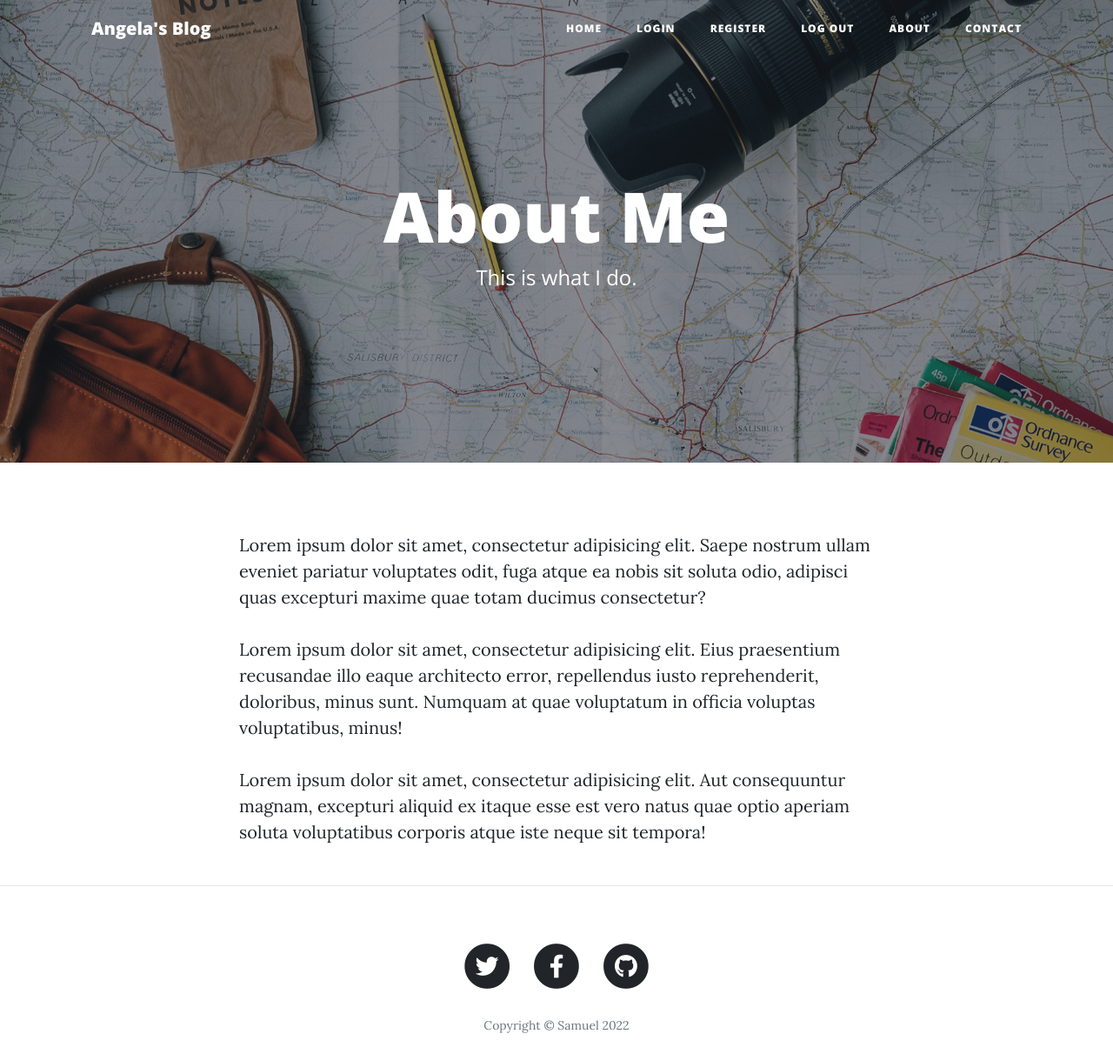
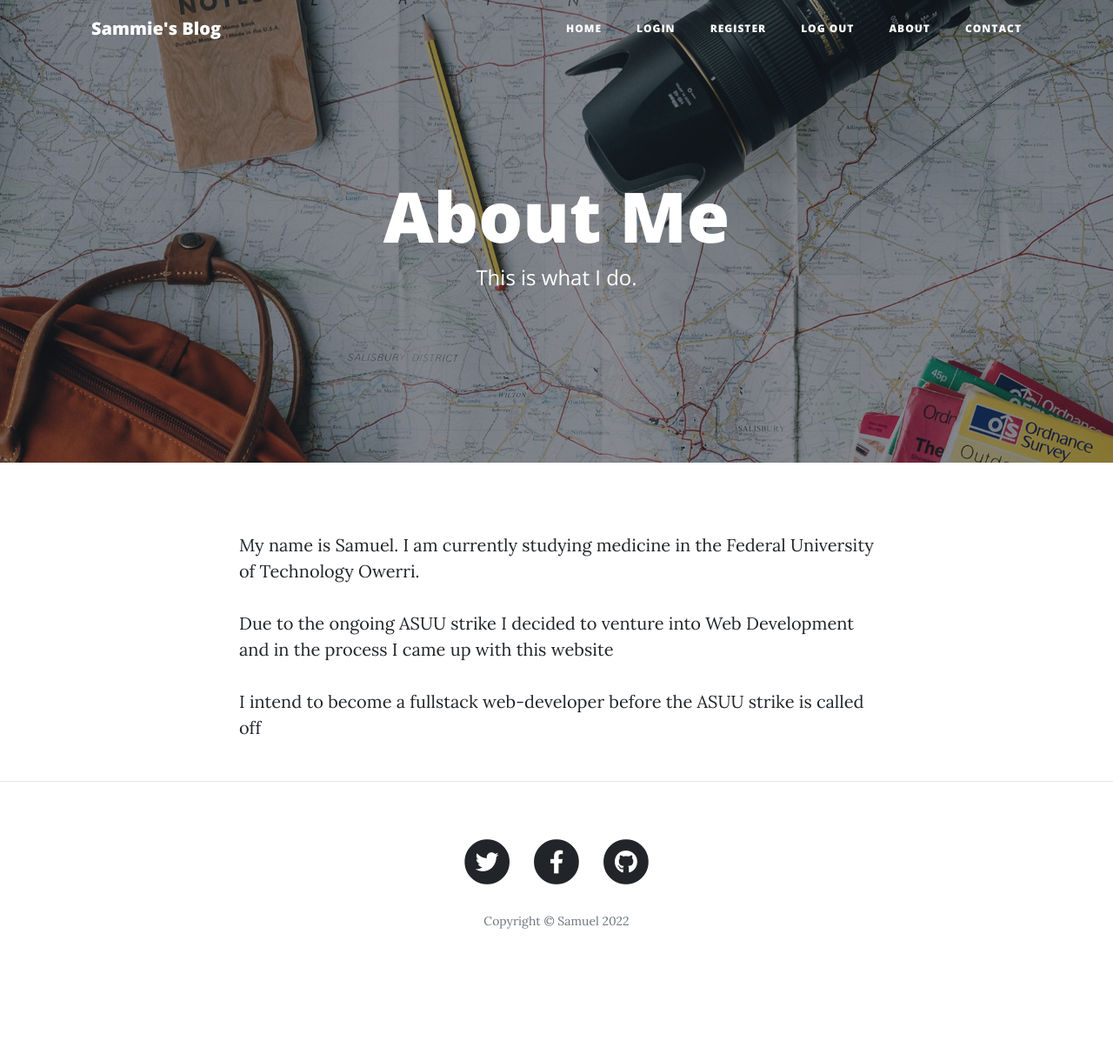
Before and after one commit to Samueldmh/my_blog, a Flask app: page /about in a window 1280 px wide. Shown: the top 1212 px of the page at 87% size. After the commit the page ends 1068 px from the top, so only its background shows below. Run offline with Flask 2, Linux system fonts and the light colour scheme; some libraries are stand-ins or nearby versions.

Commit message:
change angela's blog to sammies' blog and removed edit post for non admin

```diff
--- a/main.py
+++ b/main.py
@@ -153,7 +153,7 @@ def show_post(post_id):
         db.session.commit()
     form = CommentForm()
 
-    return render_template("post.html", post=requested_post, form=form)
+    return render_template("post.html", post=requested_post, form=form, current_user=current_user)
 
 
 @app.route("/about")
--- a/templates/about.html
+++ b/templates/about.html
@@ -19,9 +19,9 @@
   <div class="container">
     <div class="row">
       <div class="col-lg-8 col-md-10 mx-auto">
-        <p>Lorem ipsum dolor sit amet, consectetur adipisicing elit. Saepe nostrum ullam eveniet pariatur voluptates odit, fuga atque ea nobis sit soluta odio, adipisci quas excepturi maxime quae totam ducimus consectetur?</p>
-        <p>Lorem ipsum dolor sit amet, consectetur adipisicing elit. Eius praesentium recusandae illo eaque architecto error, repellendus iusto reprehenderit, doloribus, minus sunt. Numquam at quae voluptatum in officia voluptas voluptatibus, minus!</p>
-        <p>Lorem ipsum dolor sit amet, consectetur adipisicing elit. Aut consequuntur magnam, excepturi aliquid ex itaque esse est vero natus quae optio aperiam soluta voluptatibus corporis atque iste neque sit tempora!</p>
+        <p> My name is Samuel. I am currently studying medicine in the Federal University of Technology Owerri.</p>
+        <p>Due to the ongoing ASUU strike I decided to venture into Web Development and in the process I came up with this website</p>
+        <p>I intend to become a fullstack web-developer before the ASUU strike is called off</p>
       </div>
     </div>
   </div>
--- a/templates/header.html
+++ b/templates/header.html
@@ -8,7 +8,7 @@
   <meta name="description" content="">
   <meta name="author" content="">
 
-  <title>Angela's Blog</title>
+  <title>Sammies's Blog</title>
 
   <!-- Bootstrap core CSS -->
   <link href="{{ url_for('static', filename='vendor/bootstrap/css/bootstrap.min.css') }}" rel="stylesheet">
@@ -28,7 +28,7 @@
   <!-- Navigation -->
   <nav class="navbar navbar-expand-lg navbar-light fixed-top" id="mainNav">
     <div class="container">
-      <a class="navbar-brand" href="{{url_for('get_all_posts')}}">Angela's Blog</a>
+      <a class="navbar-brand" href="{{url_for('get_all_posts')}}">Sammie's Blog</a>
       <button class="navbar-toggler navbar-toggler-right" type="button" data-toggle="collapse" data-target="#navbarResponsive" aria-controls="navbarResponsive" aria-expanded="false" aria-label="Toggle navigation">
         Menu
         <i class="fas fa-bars"></i>
--- a/templates/post.html
+++ b/templates/post.html
@@ -26,10 +26,11 @@
         <div class="col-lg-8 col-md-10 mx-auto">
             {{ post.body|safe }}
 
-
+            {% if current_user.id == 1 %}
             <div class="clearfix">
             <a class="btn btn-primary float-right" href="{{url_for('edit_post', post_id=post.id)}}">Edit Post</a>
             </div>
+            {% endif %}
             <hr>
 
                     {% with messages = get_flashed_messages() %}
```
